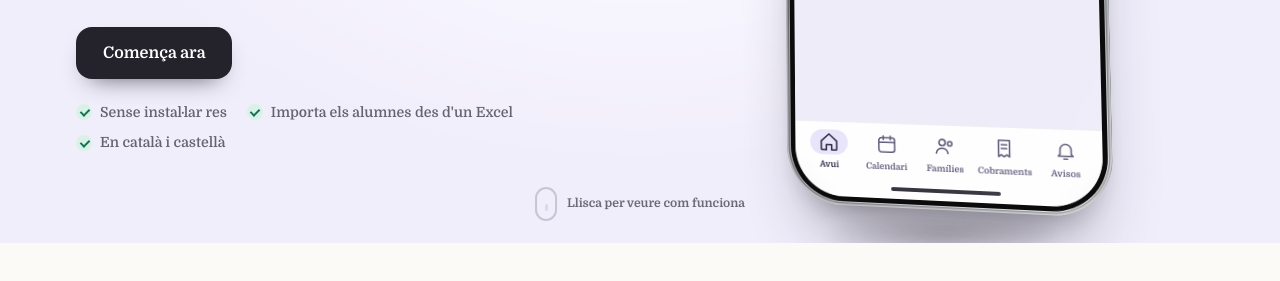
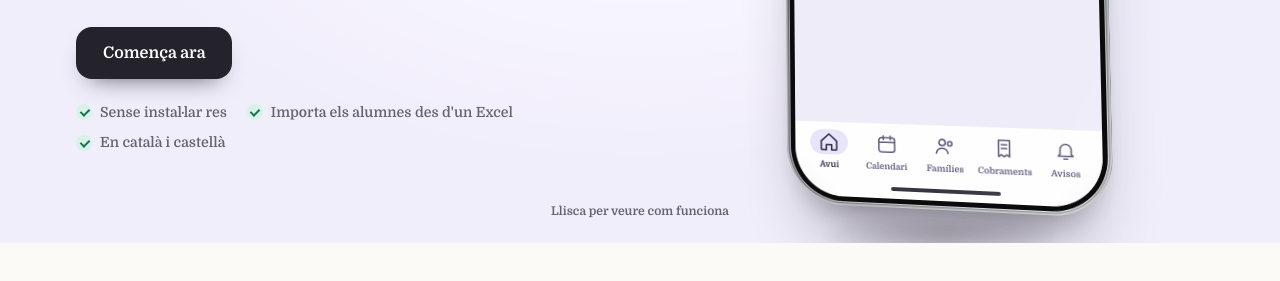
Before and after one commit to labsmna/pauta-web, a plain HTML site: page index.html in a window 1280 px wide. Shown: the part 557-838 px from the top of the page. Drawn offline with Linux system fonts and the light colour scheme.

Commit message:
Portada sense animacions que palpiten
Co-Authored-By: Claude Opus 5.5 <noreply@anthropic.com>

```diff
--- a/index.html
+++ b/index.html
@@ -79,8 +79,7 @@
     .dots { position: absolute; z-index: 4; right: 18px; top: 50%; transform: translateY(-50%); display: grid; gap: 10px; }
     .dots i { width: 8px; height: 8px; border-radius: 50%; background: rgba(36,34,42,.18); transition: transform .3s var(--ease), background .3s; } .dots i.on { background: var(--ink); transform: scale(1.35); }
     .hint { position: absolute; z-index: 4; left: 50%; bottom: 22px; transform: translateX(-50%); font-size: 12px; font-weight: 700; color: var(--ink2); display: flex; align-items: center; gap: 10px; transition: opacity .4s; }
-    .hint i { width: 22px; height: 34px; border: 2px solid #c9c3d6; border-radius: 12px; position: relative; } .hint i::after { content: ''; position: absolute; left: 50%; top: 6px; width: 3px; height: 7px; margin-left: -1.5px; border-radius: 2px; background: #8e89a0; animation: wheel 1.8s ease-in-out infinite; }
-    @keyframes wheel { 0% { opacity: 0; transform: translateY(0); } 30% { opacity: 1; } 100% { opacity: 0; transform: translateY(10px); } }
+    .hint i { width: 22px; height: 34px; border: 2px solid #c9c3d6; border-radius: 12px; position: relative; }
     @media (max-width: 900px) {
       .st { left: 16px !important; right: 16px !important; width: auto; top: calc(64px + var(--phh, 330px) + 40px); bottom: auto; justify-content: flex-start; }
       .st h2 { font-size: clamp(25px, 6.6vw, 32px); margin-bottom: 10px; } .st h1 { font-size: clamp(31px, 8.4vw, 40px); margin-bottom: 12px; }
@@ -161,7 +160,6 @@
     .scr.on .toastm, .scr.leaving .toastm { animation: lateIn .55s var(--spring) both; animation-delay: calc(var(--s, 6) * 1s); }
     .check { width: 50px; height: 50px; border-radius: 50%; background: var(--men); display: grid; place-items: center; } .check svg { width: 26px; height: 26px; fill: none; stroke: var(--men-i); stroke-width: 3.2; stroke-linecap: round; stroke-linejoin: round; stroke-dasharray: 26; stroke-dashoffset: 26; }
     .scr.on .check svg, .scr.leaving .check svg { animation: draw .5s ease forwards; animation-delay: calc(var(--s, 3) * 1s + .2s); } @keyframes draw { to { stroke-dashoffset: 0; } }
-    .scr.on .pulse, .scr.leaving .pulse { animation: pulse 1.6s ease-in-out infinite; animation-delay: 2.4s; } @keyframes pulse { 50% { transform: scale(1.12); } }
     .lock { position: absolute; inset: 0; background: linear-gradient(170deg, #E8E4FA 0%, #DCEBFA 40%, #FCE6D6 100%); }
     .lock .clock { text-align: center; margin-top: 4px; } .lock .clock b { display: block; font: 300 64px/1 var(--sans); letter-spacing: -.03em; color: #1d1b29; } .lock .clock span { font-size: 13px; font-weight: 700; color: #3d3a52; }
     .nt { background: rgba(255,255,255,.78); backdrop-filter: blur(12px); border-radius: 16px; padding: 9px 11px; display: flex; gap: 9px; align-items: flex-start; box-shadow: 0 6px 16px -12px rgba(42,37,64,.5); }
@@ -355,7 +353,7 @@
         </div>
 
         <div class="dots" id="dots" aria-hidden="true"></div>
-        <div class="hint" id="hint" aria-hidden="true"><i></i><span data-es="Desliza para ver cómo funciona">Llisca per veure com funciona</span></div>
+        <div class="hint" id="hint" aria-hidden="true"><span data-es="Desliza para ver cómo funciona">Llisca per veure com funciona</span></div>
       </div>
     </section>
 
```
